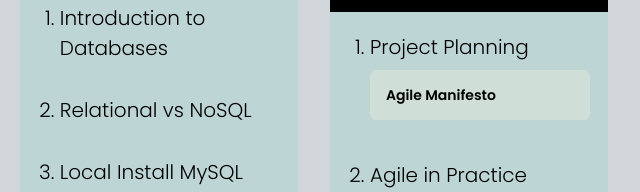
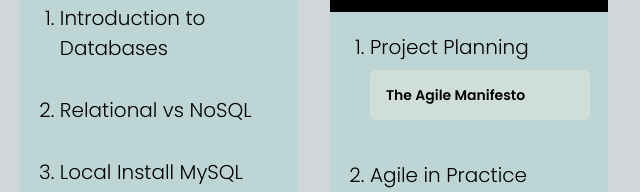
Before and after one commit to kdowd/weboutline, a plain HTML site: page index.html in a window 1280 px wide. Shown: the part 254-446 px from the top of the page, 640-1280 px from the left. Drawn offline with Linux system fonts and the light colour scheme.

Commit message:
the agile commit

```diff
--- a/index.html
+++ b/index.html
@@ -225,7 +225,7 @@
 				<ul>
 					<li>
 						Project Planning
-						<p>Agile Manifesto</p>
+						<p>The Agile Manifesto</p>
 					</li>
 					<li>
 						Agile in Practice
```
